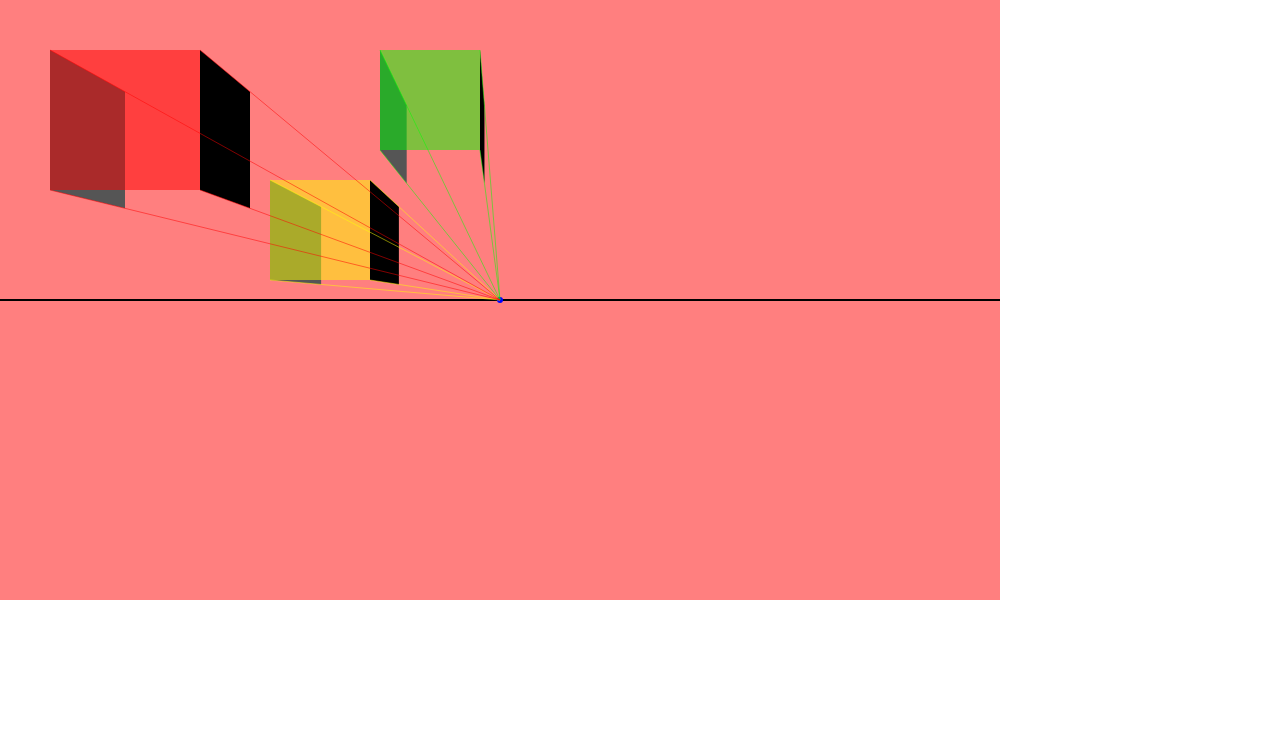
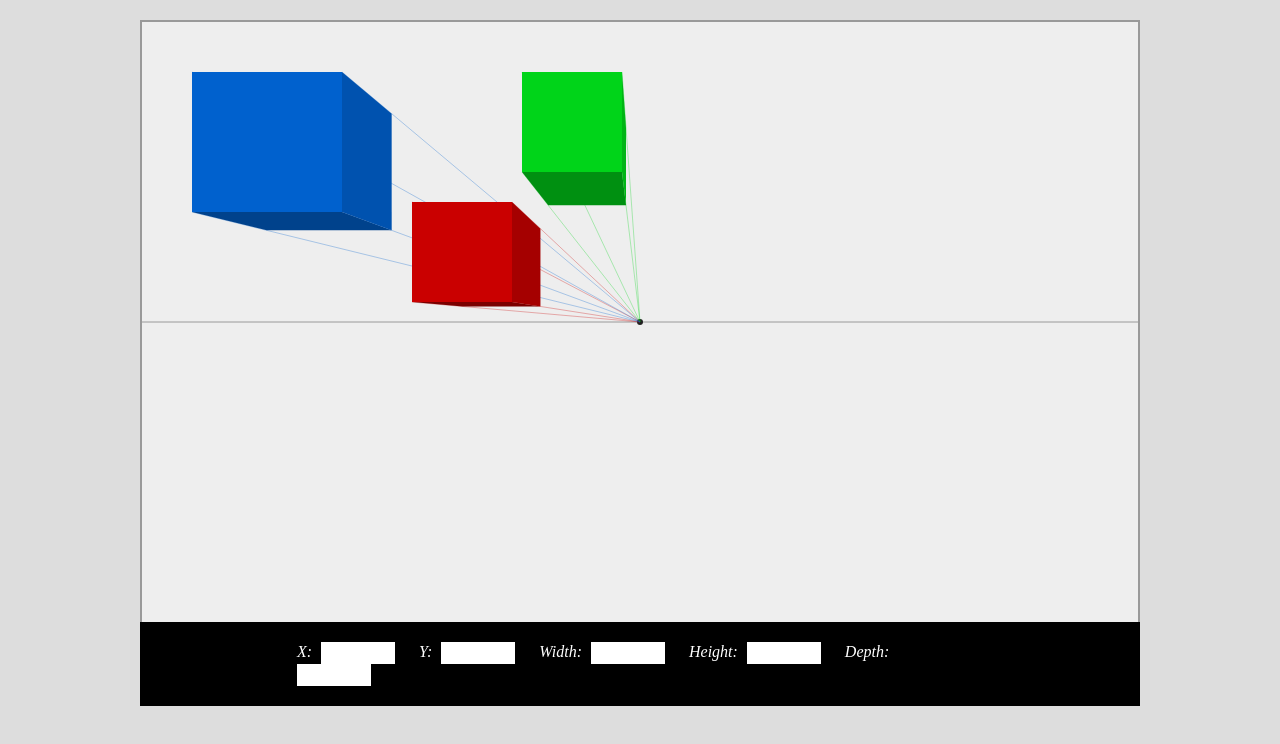
Before and after one commit to maxluzuriaga/one_point_perspective, a plain HTML site: page index.html in a window 1280 px wide. Drawn offline with nearby package versions, Linux system fonts and the light colour scheme.

Commit message:
Styled HTML, added controls to view and alter characteristics of different boxes.

```diff
--- a/cube.js
+++ b/cube.js
@@ -1,4 +1,4 @@
-function Cube(x, y, width, height, depth, color) {
+function Cube(x, y, width, height, depth, color, sideColor, topColor) {
 	this.x = x;
 	this.y = y;
 	this.z = 350;
@@ -6,26 +6,16 @@ function Cube(x, y, width, height, depth, color) {
 	this.height = height;
 	this.depth = depth;
 	this.color = color;
+	this.sideColor = sideColor;
+	this.topColor = topColor;
 }
 
-Cube.prototype.draw = function(ctx, vp, drawPoly) {
-	var sidePoly = function(x, offset) {
-		var distance = x - (x * this.z)/(this.z + this.depth);
-
-		return [
-			[this.x + offset, this.y + this.height],
-			[this.x + offset, this.y],
-			[this.x + offset - distance, this.y - ((this.y-vp[1])/(x) * distance)],
-			[this.x + offset - distance, this.y + this.height - ((this.y+this.height-vp[1])/(x) * distance)]
-		];
-	}.bind(this);
-
-	drawPoly("#555", sidePoly(this.x - vp[0], 0)); // Left
-	drawPoly("#000", sidePoly(this.x + this.width - vp[0], this.width)); // Right
-
+Cube.prototype.drawLines = function(ctx, vp) {
 	var corners = [[this.x, this.y], [this.x + this.width, this.y], [this.x + this.width, this.y + this.height], [this.x, this.y + this.height]];
 
-	ctx.strokeStyle = this.color;
+	var rgb = hexToRgb(this.color);
+
+	ctx.strokeStyle = "rgba(" + rgb["r"] + "," + rgb["g"] + "," + rgb["b"] + "," + "0.3" + ")";
 	ctx.lineWidth = 1;
 
 	for (var i = 0; i < 4; i++) {
@@ -38,6 +28,46 @@ Cube.prototype.draw = function(ctx, vp, drawPoly) {
 
 		ctx.stroke();
 	};
+}
+
+Cube.prototype.draw = function(ctx, vp, drawPoly) {
+	var dist = function(x) {
+		return x - (x * this.z)/(this.z + this.depth)
+	}.bind(this);
+
+	var sidePoly = function(x, offset) {
+		var distance = dist(x);
+
+		return [
+			[this.x + offset, this.y + this.height],
+			[this.x + offset, this.y],
+			[this.x + offset - distance, this.y - ((this.y-vp[1])/(x) * distance)],
+			[this.x + offset - distance, this.y + this.height - ((this.y+this.height-vp[1])/(x) * distance)]
+		];
+	}.bind(this);
+
+	var topPoly = function(y, offset) {
+		var distance = dist(y);
+
+		return [
+			[this.x, this.y + offset],
+			[this.x + this.width, this.y + offset],
+			[this.x + this.width - ((this.x+this.width-vp[0])/(y) * distance), this.y + offset - distance],
+			[this.x - ((this.x-vp[0])/(y) * distance), this.y + offset - distance]
+		];
+	}.bind(this);
+
+	if (this.y >= vp[1]) {
+		drawPoly(this.topColor, topPoly(this.y - vp[1], 0)); // Top
+	} else if ((this.y + this.height) <= vp[1]) {
+		drawPoly(this.topColor, topPoly(this.y + this.height - vp[1], this.height)); // Bottom
+	}
+
+	if (this.x >= vp[0]) {
+		drawPoly(this.sideColor, sidePoly(this.x - vp[0], 0)); // Left
+	} else if ((this.x + this.width) <= vp[0]) {
+		drawPoly(this.sideColor, sidePoly(this.x + this.width - vp[0], this.width)); // Right
+	}
 
 	ctx.fillStyle = this.color;
 	ctx.fillRect(this.x, this.y, this.width, this.height);
@@ -49,3 +79,17 @@ Cube.prototype.hitTest = function(mouseX, mouseY) {
 
 	return ((distX >= 0) && (distX <= this.width)) && ((distY >= 0) && (distY <= this.height));
 }
+
+function hexToRgb(hex) {
+	var shorthandRegex = /^#?([a-f\d])([a-f\d])([a-f\d])$/i;
+	hex = hex.replace(shorthandRegex, function(m, r, g, b) {
+		return r + r + g + g + b + b;
+	});
+
+	var result = /^#?([a-f\d]{2})([a-f\d]{2})([a-f\d]{2})$/i.exec(hex);
+	return result ? {
+		r: parseInt(result[1], 16),
+		g: parseInt(result[2], 16),
+		b: parseInt(result[3], 16)
+	} : null;
+}
--- a/index.html
+++ b/index.html
@@ -13,7 +13,16 @@
 </head>
 <body>
 
-<canvas id="canvas" width="1000" height="600"></canvas>
+<div id="main">
+	<canvas id="canvas" width="996" height="600"></canvas>
+	<div id="controls">
+		<label>X:</label> <input type="number" id="x"></input>
+		<label>Y:</label> <input type="number" id="y"></input>
+		<label>Width:</label> <input type="number" id="width"></input>
+		<label>Height:</label> <input type="number" id="height"></input>
+		<label>Depth:</label> <input type="number" id="depth"></input>
+	</div>
+</div>
 
 <script type="text/javascript" src="http://ajax.googleapis.com/ajax/libs/jquery/1.10.2/jquery.min.js"></script>
 <script type="text/javascript" src="cube.js"></script>
--- a/screen.css
+++ b/screen.css
@@ -29,6 +29,38 @@ time { display: block; }
    HTML Elements
    --------------------------------------------------------------------------------------- */
 
+body {
+	background: #ddd;
+	margin-top: 20px;
+}
+
+#canvas {
+	border: 2px solid #999999;
+	border-bottom: 0;
+	margin-bottom: 0;
+	vertical-align: bottom;
+}
+#controls {
+	padding: 20px 157px;
+	background: #000;
+}
+
+label {
+	font-style: italic;
+	margin-right: 5px;
+	color: #FFF;
+}
+input {
+	margin-right: 20px;
+	width: 70px;
+	height: 20px;
+	border: none;
+}
+
+#main {
+	width: 1000px;
+	margin: 0 auto;
+}
 
 /* ---------------------------------------------------------------------------------------
    Etc.
--- a/scripts.js
+++ b/scripts.js
@@ -12,7 +12,7 @@ var dragPoint;
 function clear() {
 	ctx.clearRect(0, 0, WIDTH, HEIGHT);
 
-	ctx.fillStyle = "ccc";
+	ctx.fillStyle = "#eee";
 	ctx.fillRect(0, 0, WIDTH, HEIGHT);
 }
 
@@ -33,11 +33,11 @@ function drawPoly(color, points) {
 }
 
 function drawVP() {
-	ctx.strokeStyle = "#000";
-	ctx.fillStyle = "#00f";
+	ctx.strokeStyle = "#999999";
+	ctx.fillStyle = "#222";
 
 	ctx.beginPath();
-	ctx.lineWidth = 2;
+	ctx.lineWidth = 1;
 
 	ctx.moveTo(0, vp[1]);
 	ctx.lineTo(WIDTH, vp[1]);
@@ -58,6 +58,8 @@ function mouseDownListener(evt) {
 		if (cubes[i].hitTest(mouseX, mouseY)) {
 			dragging = true;
 			dragIndex = i;
+
+			$("#controls").css('background-color', cubes[i].topColor);
 		}
 	}
 
@@ -74,6 +76,8 @@ function mouseDownListener(evt) {
 		window.addEventListener("mousemove", mouseMoveListener, false);
 
 		dragPoint = [mouseX, mouseY];
+
+		updateFields();
 	}
 
 	canvas.removeEventListener("mousedown", mouseDownListener, false);
@@ -102,6 +106,8 @@ function mouseMoveListener(evt) {
 
 			dragPoint = [mouseX, mouseY];
 		}
+
+		updateFields();
 	} else if (draggingPoint) {
 		var newX = vp[0] + xDiff;
 		var newY = vp[1] + yDiff;
@@ -136,9 +142,9 @@ function init() {
 	vp = [WIDTH/2, HEIGHT/2];
 
 	cubes = [];
-	cubes.push(new Cube(270, 180, 100, 100, 100, "rgba(255, 255, 0, 0.5)"));
-	cubes.push(new Cube(380, 50, 100, 100, 100, "rgba(0, 255, 0, 0.5)"));
-	cubes.push(new Cube(50, 50, 150, 140, 70, "rgba(255, 0, 0, 0.5)"));
+	cubes.push(new Cube(270, 180, 100, 100, 100, "#ca0000", "#a50000", "#7b0000"));
+	cubes.push(new Cube(380, 50, 100, 100, 100, "#00d419", "#00b515", "#009011"));
+	cubes.push(new Cube(50, 50, 150, 140, 70, "#0061ce", "#0052af", "#00428c"));
 
 	return setInterval(draw, 10);
 }
@@ -147,11 +153,34 @@ function draw() {
 	clear();
 	drawVP();
 
+		for (var i = 0; i < cubes.length; i++) {
+		cubes[i].drawLines(ctx, vp);
+	}
+
 	for (var i = 0; i < cubes.length; i++) {
 		cubes[i].draw(ctx, vp, drawPoly);
 	}
 }
 
+function updateFields() {
+	var cube = cubes[dragIndex];
+	$("#x").val(Math.floor(cube.x));
+	$("#y").val(Math.floor(cube.y));
+	$("#width").val(Math.floor(cube.width));
+	$("#height").val(Math.floor(cube.height));
+	$("#depth").val(Math.floor(cube.depth));
+}
+
 $(document).ready(function() {
 	init();
+
+	$("input").change(function() {
+		if (!dragging) {
+			cubes[dragIndex].x = parseInt($("#x").val());
+			cubes[dragIndex].y = parseInt($("#y").val());
+			cubes[dragIndex].width = parseInt($("#width").val());
+			cubes[dragIndex].height = parseInt($("#height").val());
+			cubes[dragIndex].depth = parseInt($("#depth").val());
+		}
+	});
 });
```
